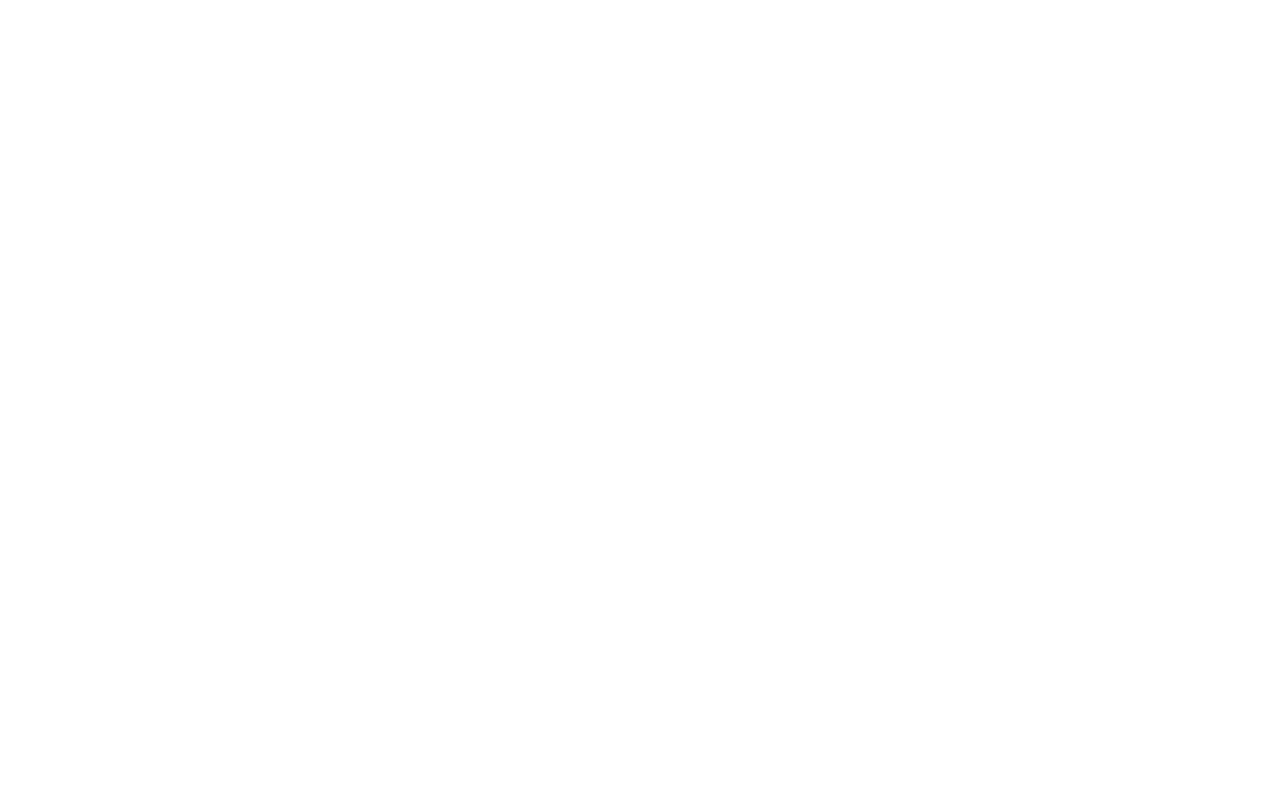
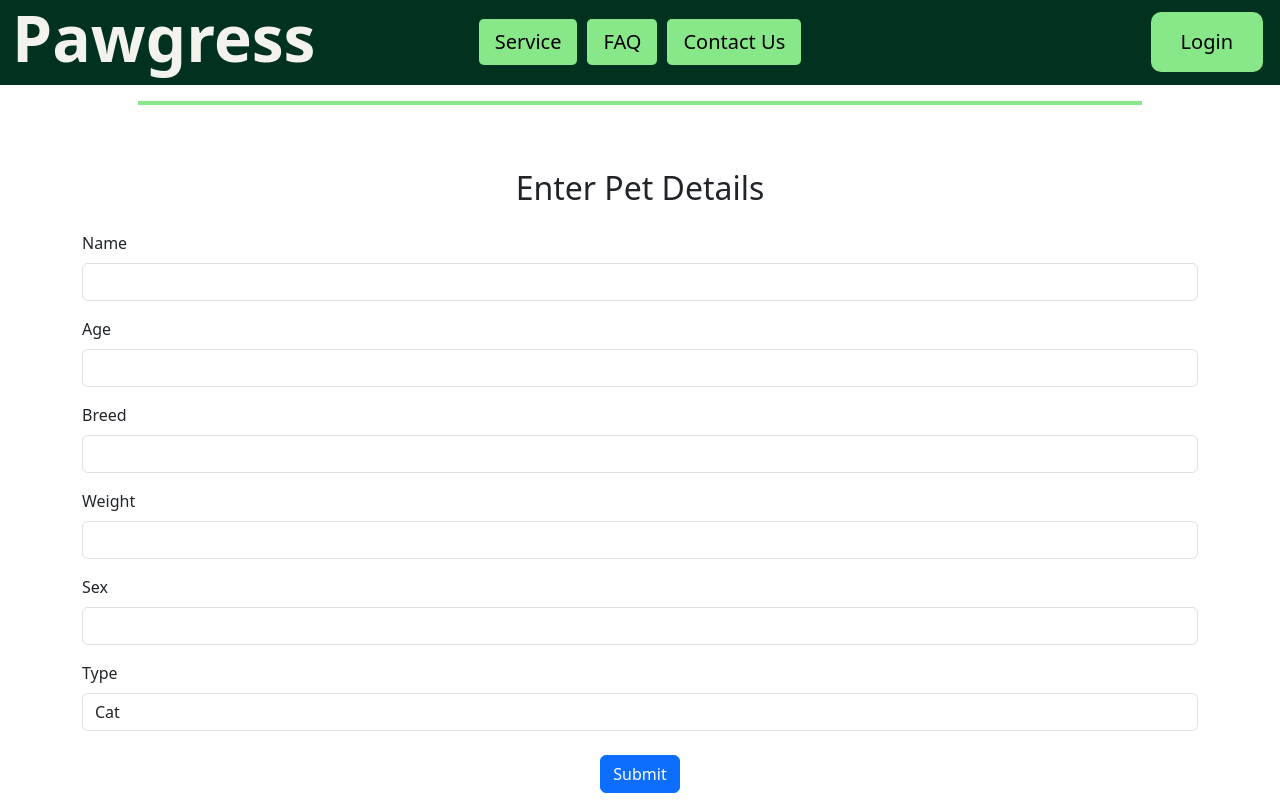
Before and after one commit to Splash-3/Pawgress, a React (Create React App) app in the folder front-end/: page /pet-details in a window 1280 px wide. Before the commit this address had no page. Built offline with nearby package versions, Linux system fonts and the light colour scheme.

Commit message:
added extra page for data about pet

```diff
--- a/front-end/src/App.js
+++ b/front-end/src/App.js
@@ -7,6 +7,7 @@
 import Layout from './pages/Layout';
 import Dashboard from './pages/Dashboard';
 import GetStarted from './pages/GetStarted';
+import PetDetailsForm from './pages/PetDetailsForm';
 
 function App() {
   return (
@@ -18,6 +19,7 @@
           <Route path="upload" element={<Upload />} />
           <Route path="dashboard" element={<Dashboard />} />
           <Route path="get-started" element={<GetStarted />} />
+          <Route path="pet-details" element={<PetDetailsForm />} />
         </Route>
       </Routes>
     </Router>
--- a/front-end/src/components/Pets.js
+++ b/front-end/src/components/Pets.js
@@ -21,14 +21,13 @@
                   <p>Age: {pets.age}</p>
                   <p>Breed: {pets.breed}</p>
                   <p>Weight: {pets.weight}</p>
-                  <p>Color: {pets.color}</p>
                   <p>Sex: {pets.sex}</p>
-                  {pet.photo && (
+                  {pets.photo && (
                     <div>
                       <p>Photo:</p>
                       <img
-                        src={pet.photo}
-                        alt={`${pet.name}'s photo`}
+                        src={pets.photo}
+                        alt={`${pets.name}'s photo`}
                         style={{ width: '60px', height: '60px', objectFit: 'cover' }}
                       />
                     </div>
--- /dev/null
+++ b/front-end/src/pages/PetDetailsForm.js
@@ -0,0 +1,116 @@
+import React, { useState } from 'react';
+import { useNavigate } from 'react-router-dom';
+
+const PetDetailsForm = () => {
+  const navigate = useNavigate();
+  const [petDetails, setPetDetails] = useState({
+    name: '',
+    age: '',
+    breed: '',
+    weight: '',
+    color: '',
+    sex: ''
+  });
+
+  const handleChange = (e) => {
+    const { name, value } = e.target;
+    setPetDetails({
+      ...petDetails,
+      [name]: value
+    });
+  };
+
+  const handleSubmit = (e) => {
+    e.preventDefault();
+    // Handle form submission logic here
+    console.log('Pet Details:', petDetails);
+    // Navigate to another page or show a success message
+  };
+
+  return (
+    <div className="container mt-5">
+      <h2 className="text-center mb-4">Enter Pet Details</h2>
+      <form onSubmit={handleSubmit}>
+        <div className="mb-3">
+          <label htmlFor="name" className="form-label">Name</label>
+          <input
+            type="text"
+            className="form-control"
+            id="name"
+            name="name"
+            value={petDetails.name}
+            onChange={handleChange}
+            required
+          />
+        </div>
+        <div className="mb-3">
+          <label htmlFor="age" className="form-label">Age</label>
+          <input
+            type="number"
+            className="form-control"
+            id="age"
+            name="age"
+            value={petDetails.age}
+            onChange={handleChange}
+            required
+          />
+        </div>
+        <div className="mb-3">
+          <label htmlFor="breed" className="form-label">Breed</label>
+          <input
+            type="text"
+            className="form-control"
+            id="breed"
+            name="breed"
+            value={petDetails.breed}
+            onChange={handleChange}
+            required
+          />
+        </div>
+        <div className="mb-3">
+          <label htmlFor="weight" className="form-label">Weight</label>
+          <input
+            type="number"
+            className="form-control"
+            id="weight"
+            name="weight"
+            value={petDetails.weight}
+            onChange={handleChange}
+            required
+          />
+        </div>
+        <div className="mb-3">
+          <label htmlFor="sex" className="form-label">Sex</label>
+          <input
+            type="text"
+            className="form-control"
+            id="sex"
+            name="sex"
+            value={petDetails.sex}
+            onChange={handleChange}
+            required
+          />
+        </div>
+        <div className="mb-3">
+          <label htmlFor="type" className="form-label">Type</label>
+          <select
+            className="form-control"
+            id="type"
+            name="type"
+            value={petDetails.type}
+            onChange={handleChange}
+            required
+          >
+            <option value="Cat">Cat</option>
+            <option value="Dog">Dog</option>
+          </select>
+        </div>
+        <div className="text-center mt-4">
+          <button type="submit" className="btn btn-primary">Submit</button>
+        </div>
+      </form>
+    </div>
+  );
+};
+
+export default PetDetailsForm;
--- a/front-end/src/pages/UploadImage.js
+++ b/front-end/src/pages/UploadImage.js
@@ -1,11 +1,17 @@
 import React, { useState, useEffect } from 'react';
 import 'bootstrap/dist/css/bootstrap.min.css';
+import { useNavigate } from 'react-router-dom';
 
 const UploadImage = () => {
   const [data, setData] = useState({});
   const [file, setFile] = useState(null);
   const [image, setImage] = useState(null);
   const [selectedImage, setSelectedImage] = useState(null);
+  const navigate = useNavigate();
+
+  const handleNext = () => {
+    navigate('/pet-details');
+  };
 
   useEffect(() => {
       if (file) {
@@ -77,6 +83,10 @@
               />
             </div>
           )}
+          <div className="text-center mt-4">
+            {/* <button className="btn btn-secondary" onClick={onBack}>Back to Registration</button> */}
+            <button className="btn btn-primary ml-2" onClick={handleNext}>Next</button>
+          </div>
         </div>
       </div>
     </div>
```
